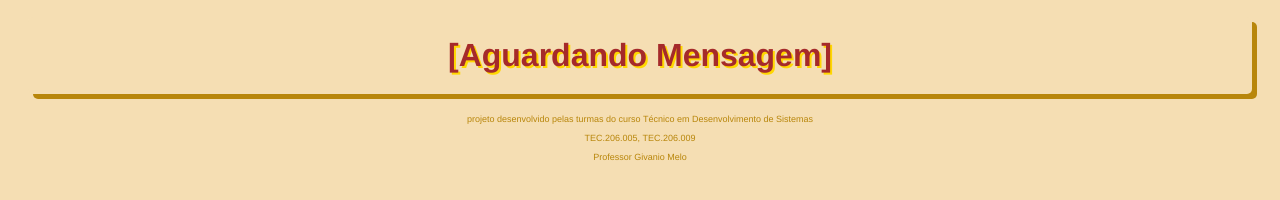
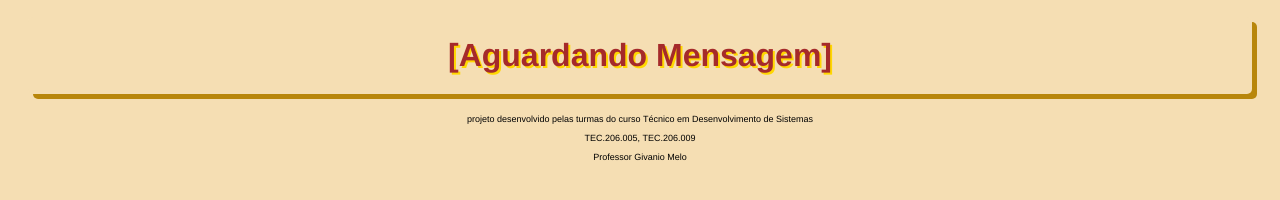
Before and after one commit to WirkLichKeit1/senai_setembro_amarelo, a website: page index.html in a window 1280 px wide. Shown: the part 348-548 px from the top of the page. Drawn offline with Linux system fonts and the light colour scheme; no server answers.

Commit message:
Update style.css

```diff
--- a/style.css
+++ b/style.css
@@ -11,7 +11,7 @@ h1{
 }
 
 footer{
-	color: darkgoldenrod;
+	color: black;
 	font-size: xx-small;
 	font-weight: lighter;
 	font-family: 'Franklin Gothic Medium', 'Arial Narrow', Arial, sans-serif;
```
